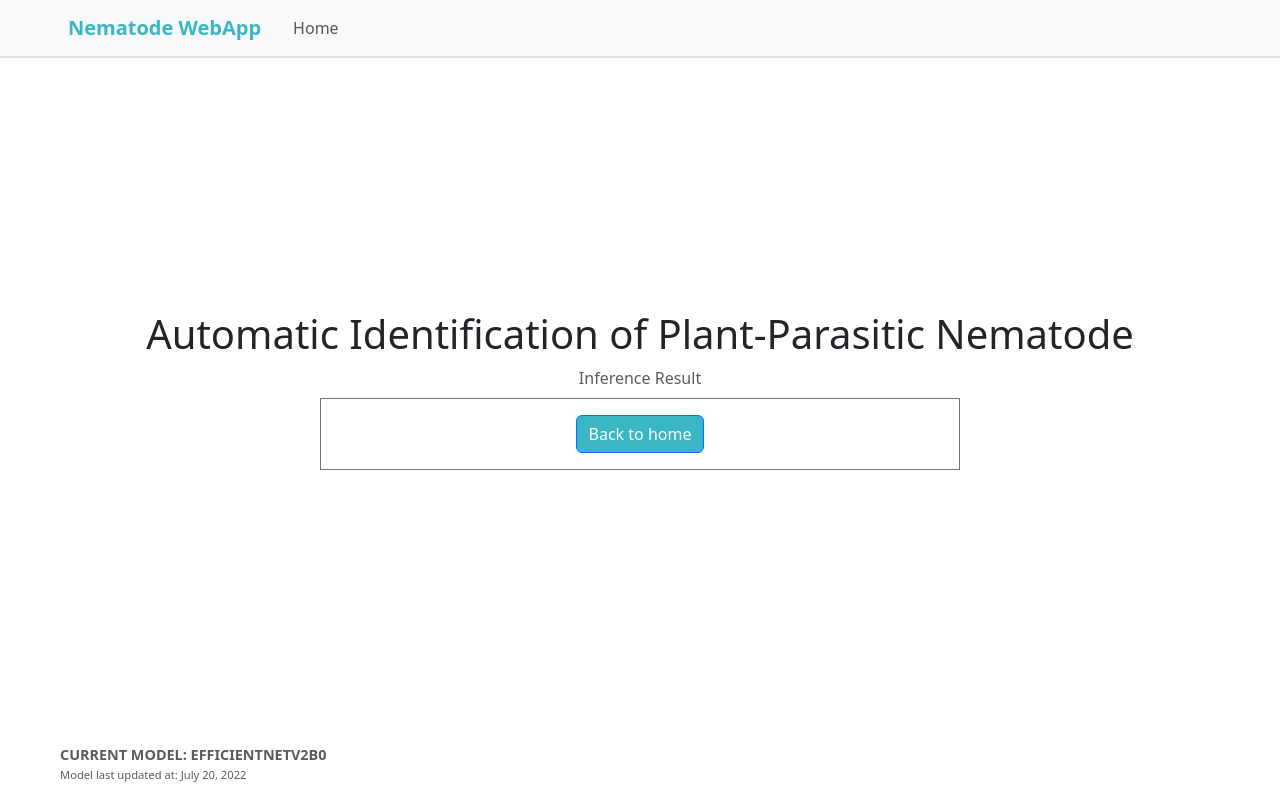
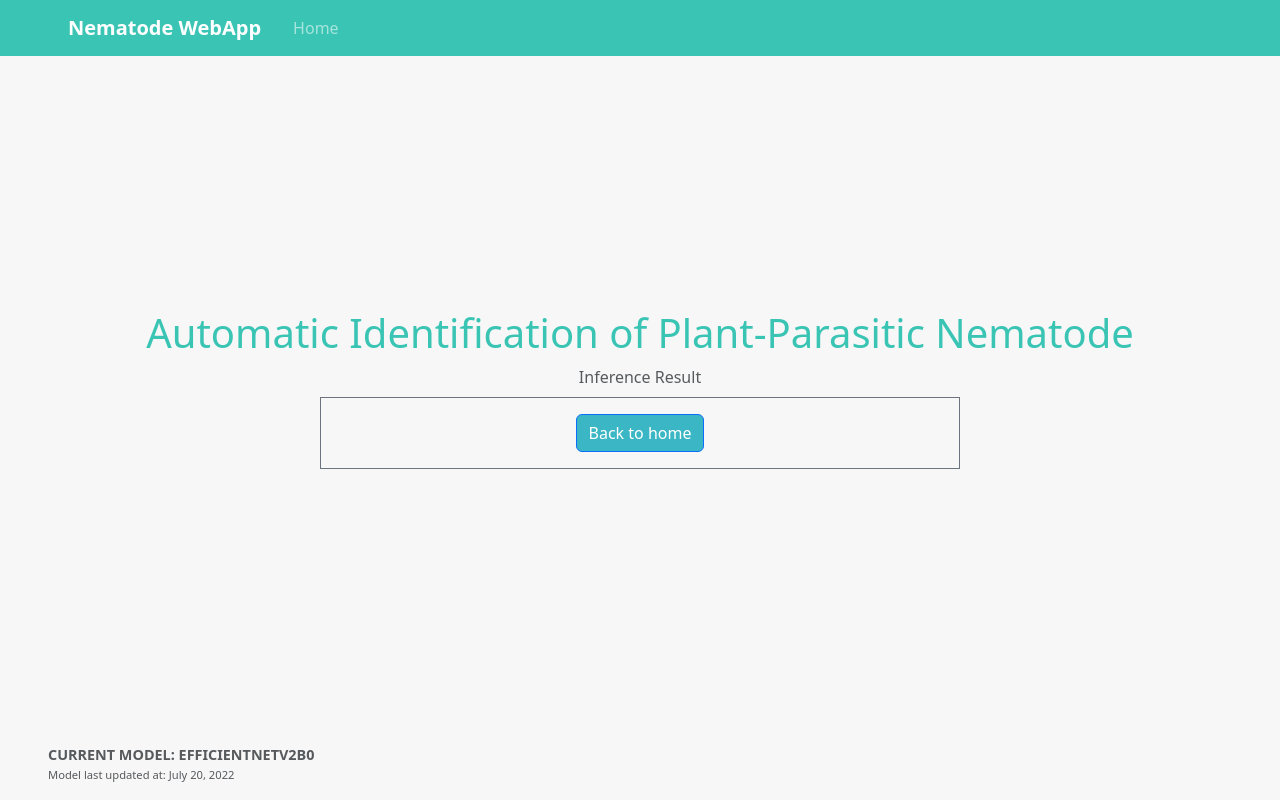
Before and after one commit to ryukinlika/flaskclassifier, a Flask app: template templates/inference.html in a window 1280 px wide. Run offline with Flask 2, Linux system fonts and the light colour scheme; the template is opened without the code that fills it, so the values that code supplies are empty; some libraries are stand-ins or nearby versions.

Commit message:
adjust tosca

```diff
--- a/templates/home.html
+++ b/templates/home.html
@@ -50,14 +50,14 @@
 }
 
 #text-placeholder:disabled{
-	background-color:white
+	background-color:#f7f7f7
 }
 </style>
 
 {% endblock %}
 {% block content %}
 <div class="text-center container-fluid my-auto py-3">
-	<h1 class="font-weight-bold align-middle">Automatic Identification of Plant-Parasitic Nematode</h1>
+	<h1 class="font-weight-bold align-middle" style="color: #3ac4b4;">Automatic Identification of Plant-Parasitic Nematode</h1>
 	<p class="text-muted"> Nematode Classification using deep learning to identify and classify Nematodes commonly found in Indonesian soil  </p>
 	<div class="row py-4">
 		<div class="col-md-6 mx-auto border border-secondary">
--- a/templates/inference.html
+++ b/templates/inference.html
@@ -48,7 +48,7 @@
 {% endblock %}
 {% block content %}
 <div class="text-center container-fluid my-auto py-3">
-	<h1 class="font-weight-bold align-middle">Automatic Identification of Plant-Parasitic Nematode</h1>
+	<h1 class="font-weight-bold align-middle" style="color: #3ac4b4;">Automatic Identification of Plant-Parasitic Nematode</h1>
 	<p class="mb-0 text-muted">Inference Result</p>
 	<div class="row py-2">
 		<div class="col-md-6 mx-auto border border-secondary">
@@ -61,13 +61,13 @@
 			</div>
 
 			<div class="container mt-3">
-				<h4 class="font-weight-bold ">Identification Result</h3>
+				<h4 class="font-weight-bold" style="color: #3ac4b4;">Identification Result</h3>
 				<p class="font-weight-bold text-muted">{{inference}}, {{percentage}}%</p>
 			</div>
 
 			<a href="/">
-				<button class="btn btn-primary mb-3" style="background-color:#3ab6c4">
-					Upload another image
+				<button class="btn btn-info mb-3" style="background-color:#3ab6c4">
+					<p class="text-white p-0 m-0">Upload another image</p>
 				</button>
 			</a>
 			{% endif %}
--- a/templates/layout.html
+++ b/templates/layout.html
@@ -15,11 +15,12 @@
 
         {% endblock %}
     </head>
-    <body class="d-flex flex-column min-vh-100">
+    <body class="d-flex flex-column min-vh-100" style="background-color: #f7f7f7;">
         <div id="header">
-            <nav class="navbar navbar-expand-lg navbar-light bg-light border-2 border-bottom px-5">
+            <!-- <nav class="navbar navbar-expand-lg navbar-light bg-light border-2 border-bottom px-5"> -->
+            <nav class="navbar navbar-expand-lg navbar-dark px-5" style="background-color: #3ac4b4;">
                 <div class="container-fluid">
-                    <a class="navbar-brand px-2" href="/" style="font-weight: bold; color: #3ab6c4">Nematode WebApp</a>
+                    <a class="navbar-brand px-2" href="/" style="font-weight: bold;">Nematode WebApp</a>
                     <button class="navbar-toggler" type="button" data-bs-toggle="collapse" data-bs-target="#navbarSupportedContent" aria-controls="navbarSupportedContent" aria-expanded="false" aria-label="Toggle navigation">
                         <span class="navbar-toggler-icon"></span>
                     </button>
@@ -34,14 +35,14 @@
             </nav>
         </div>
 
-        <div id="content" class="container-fluid my-auto p-0">
+        <div id="content" class="container-fluid my-auto p-0" >
             <!-- Your page content -->
             {% block content %}{% endblock %}
         </div>
 
         <div id="footer" class="text-muted">
             <section class="">
-                <div class="container text-md-start mx-5">
+                <div class="container text-md-start mx-0 px-5">
                     <div class="row mt-3">
                         <h6 class="text-uppercase fw-bold mb-1" style="font-size: 0.9rem;">Current model: EfficientNetV2B0</h6>
                         <p style="font-size:0.7rem;">
```
